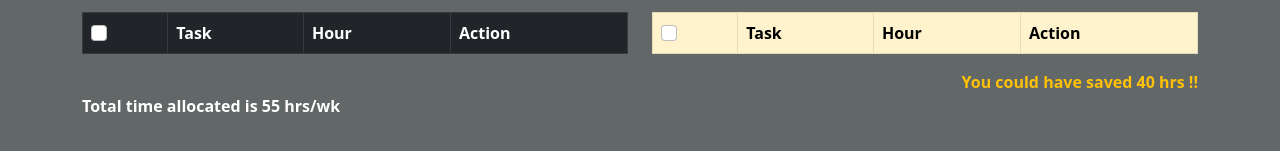
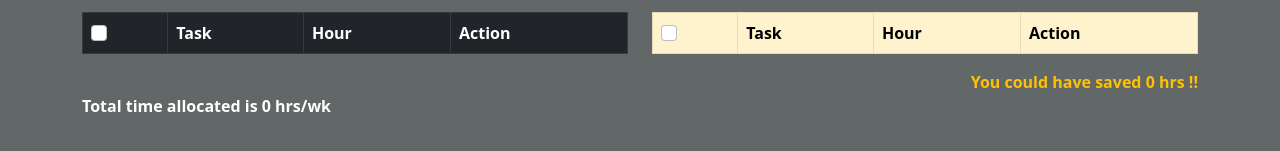
Before and after one commit to krishnashrestha47/react-not-todo-frontend, a React (Create React App) app: page / in a window 1280 px wide. Shown: the part 273-424 px from the top of the page. Built offline with nearby package versions, Linux system fonts and the light colour scheme.

Commit message:
calculate the total hours and bad hours

```diff
--- a/src/App.js
+++ b/src/App.js
@@ -6,6 +6,7 @@ import { ListArea } from "./components/ListArea";
 
 const App = () => {
   const [taskList, setTaskList] = useState([]);
+  const total = taskList.reduce((acc, item) => acc + +item.hr, 0);
 
   const addTask = (task) => {
     setTaskList([...taskList, task]);
@@ -32,7 +33,7 @@ const App = () => {
         <AddTaskForm addTask={addTask} />
         <hr />
         {/* list component */}
-        <ListArea taskList={taskList} switchTask={switchTask} />
+        <ListArea taskList={taskList} switchTask={switchTask} total={total} />
       </Container>
     </div>
   );
--- a/src/components/ListArea.js
+++ b/src/components/ListArea.js
@@ -2,9 +2,10 @@ import React from "react";
 import { Col, Row } from "react-bootstrap";
 import { TaskList } from "./TaskList";
 
-export const ListArea = ({ taskList, switchTask }) => {
+export const ListArea = ({ taskList, switchTask, total }) => {
   const entryList = taskList.filter(({ type }) => type === "entry");
   const badList = taskList.filter(({ type }) => type === "bad");
+  const totalBadHours = badList.reduce((acc, item) => acc + +item.hr, 0);
 
   return (
     <div className="list-area">
@@ -26,12 +27,12 @@ export const ListArea = ({ taskList, switchTask }) => {
             switchTask={switchTask}
           />
           <div className="text-end text-warning fw-bold">
-            You could have saved 40 hrs !!
+            You could have saved {totalBadHours} hrs !!
           </div>
         </Col>
       </Row>
       <div className="fw-bold text-white">
-        Total time allocated is 55 hrs/wk
+        Total time allocated is {total} hrs/wk
       </div>
     </div>
   );
```
